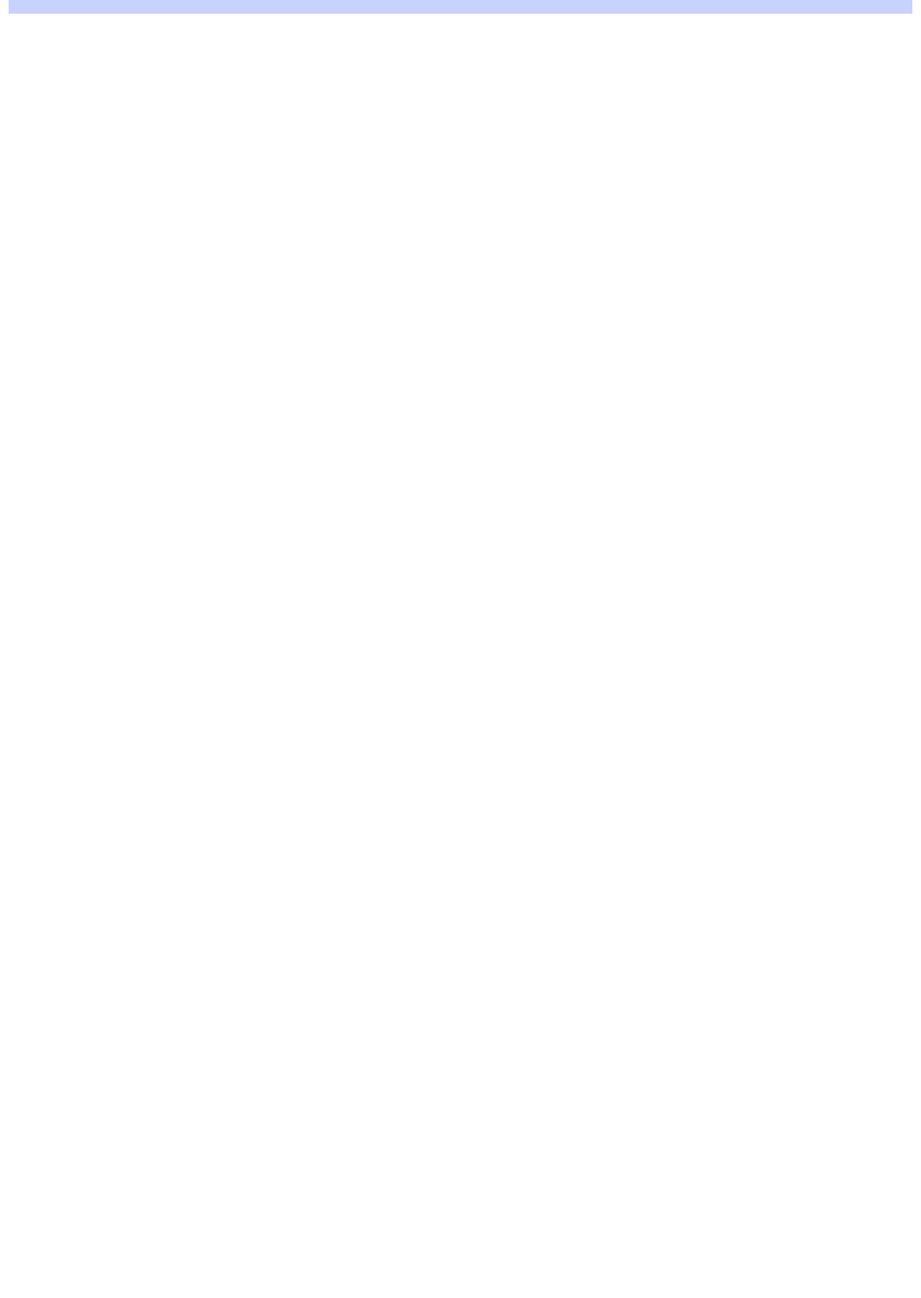
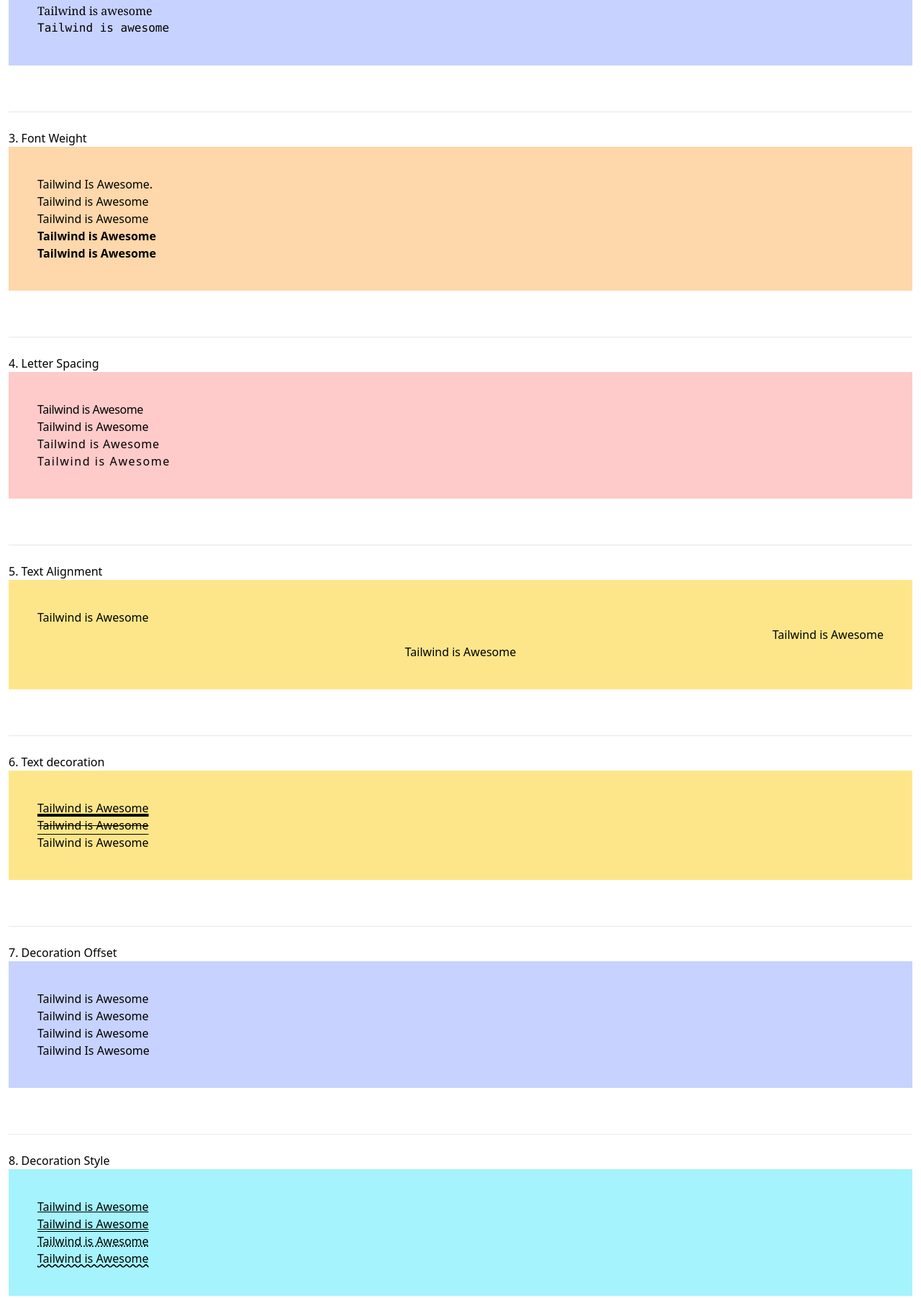
Before and after one commit to Neyvil/WEB-DEVLOPMENT, a plain HTML site: page Tailwind css/font/index.html in a window 1280 px wide. Shown: the part 766-2570 px from the top of the page at 72% size. Before the commit the page ends 837 px from the top, so only its background shows below. Drawn offline with nearby package versions, Linux system fonts and the light colour scheme.

Commit message:
Tailwind basics

```diff
--- /dev/null
+++ b/Tailwind css/background shadows/index.html
@@ -0,0 +1,26 @@
+<!DOCTYPE html>
+<html lang="en">
+<head>
+    <meta charset="UTF-8">
+    <meta name="viewport" content="width=device-width, initial-scale=1.0">
+    <title>Background images & shadows</title>
+    <script src="https://cdn.tailwindcss.com"></script>
+</head>
+<body>
+    <!-- Background Images -->
+    <!-- <div class="h-screen w-full bg-blue-500 bg-cover bg-no-repeat bg-center" style="background-image: url(img.jpeg);"></div> -->
+
+    <!-- Shadows -->
+    <div class="flex flex-wrap">
+        <div class="w-[400px] mt-10 ml-4 p-3 shadow-md">Shadows Medium</div>
+        <div class="w-[400px] mt-10 ml-4 p-3 shadow-lg">Shadows Large</div>
+        <div class="w-[400px] mt-10 ml-4 p-3 shadow-xl">Shadows Extralarge</div>
+        <div class="w-[400px] mt-10 ml-4 p-3 shadow-2xl">Shadows 2XExtralarge</div>
+        <div class="w-[400px] mt-10 ml-4 p-3 shadow-inner">Inner Shadows</div>
+        <div class="w-[400px] mt-10 ml-4 p-3 shadow-teal-300 shadow-2xl">Inner Shadows</div>
+
+
+
+    </div>
+</body>
+</html>
--- a/Tailwind css/font/index.html
+++ b/Tailwind css/font/index.html
@@ -29,7 +29,80 @@
 
     <h1>2. Font family</h1>
     <div class="container bg-indigo-200 p-10 mb-10">
-        <p class="font-sans"></p>
+        <p class="font-sans">Tailwind is awesome</p>
+        <p class="font-serif">Tailwind is awesome</p>
+        <p class="font-mono">Tailwind is awesome</p>
+
+    </div>
+
+    <br><hr><br>
+
+    <h2>3. Font Weight</h2>
+    <div class="container bg-orange-200 p-10 mb-10">
+        <p class="font-light">
+            Tailwind Is Awesome.
+        </p>
+        <p class="font-normal">Tailwind is Awesome</p>
+        <p class="font-medium">Tailwind is Awesome</p>
+        <p class="font-semibold">Tailwind is Awesome</p>
+        <p class="font-bold">Tailwind is Awesome</p>
+
+    </div>
+
+    <br><hr><br>
+
+    <h2>4. Letter Spacing</h2>
+    <div class="container bg-red-200 p-10 mb-10">
+        <p class="tracking-tight">Tailwind is Awesome</p>
+        <p class="tracking-normal">Tailwind is Awesome</p>
+        <p class="tracking-wider">Tailwind is Awesome</p>
+        <p class="tracking-widest">Tailwind is Awesome</p>
+    </div>
+    <br><hr><br>
+    <h2>5. Text Alignment</h2>
+    <div class="container bg-amber-200 p-10 mb-10">
+        <p class="text-left">Tailwind is Awesome</p>
+        <p class="text-right">Tailwind is Awesome</p>
+        <p class="text-center">Tailwind is Awesome</p>
+
+    </div>
+
+    <br><hr><br>
+    <h2>6. Text decoration</h2>
+    <div class="container bg-amber-200 p-10 mb-10">
+        <p class="underline decoration-4">Tailwind is Awesome</p>
+        <p class="line-through decoration-1">Tailwind is Awesome</p>
+        <p class="overline">Tailwind is Awesome</p>
+    </div>
+
+    <br><hr><br>
+    <h2>7. Decoration Offset</h2>
+    <div class="container bg-indigo-200 p-10 mb-10">
+        <p class="normal-case">Tailwind is Awesome</p>
+        <p class="upper-case">Tailwind is Awesome</p>
+        <p class="lower-case">Tailwind is Awesome</p>
+        <p class="capitalize">Tailwind is Awesome</p>
+    </div>
+    <br><hr><br>
+    <h2>8. Decoration Style</h2>
+    <div class="container bg-cyan-200 p-10 mb-10">
+        <p class="underline decoration-solid">Tailwind is Awesome</p>
+        <p class="underline decoration-double">Tailwind is Awesome</p>
+        <p class="underline decoration-dotted">Tailwind is Awesome</p>
+        <p class="underline decoration-wavy">Tailwind is Awesome</p>
+
+    </div>
+
+    <br><hr><br>
+    <h2>9. Decoration Offset</h2>
+    <div class="container bg-violet-200 p-10 mb-10">
+        <p class="underline underline-offset-1">Tailwind is Awesome</p>
+        <p class="underline underline-offset-2">Tailwind is Awesome</p>
+        <p class="underline underline-offset-3">Tailwind is Awesome</p>
+        <p class="underline underline-offset-4">Tailwind is Awesome</p>
+        <p class="underline underline-offset-8">Tailwind is Awesome</p>
+
+
     </div>
 </body>
 </html>
```
Also changed, not shown: Tailwind css/position/index.html (added, +58 -0 lines), Tailwind css/background shadows/img.jpeg (added).
